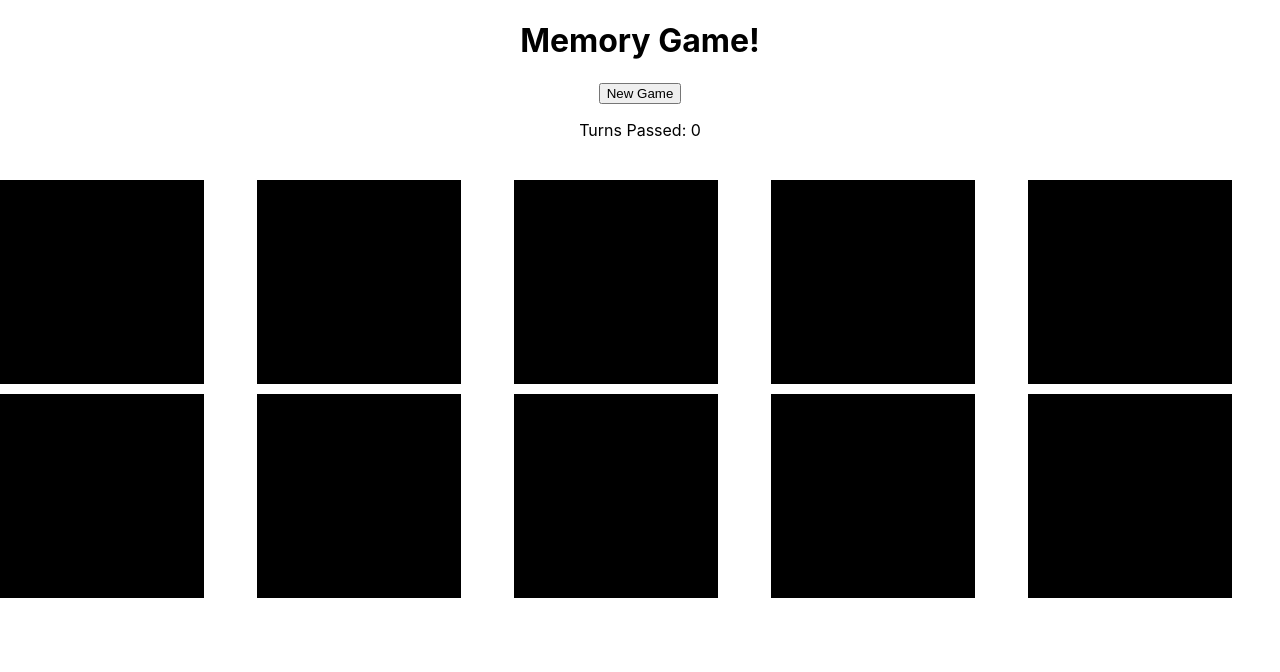
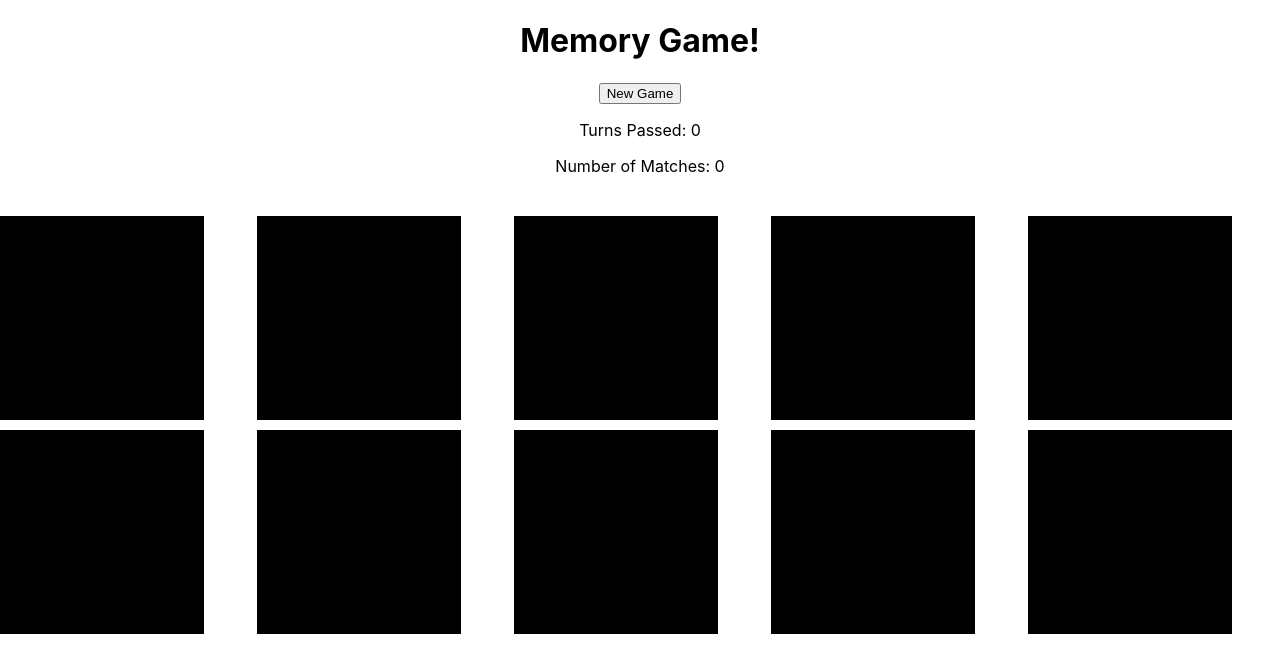
Before and after one commit to philip58/web-dev-2, a React (Create React App) app: page / in a window 1280 px wide. Shown: the top 672 px of the page. Built offline with nearby package versions, Linux system fonts and the light colour scheme.

Commit message:
display number of matches

```diff
--- a/src/App.js
+++ b/src/App.js
@@ -22,6 +22,8 @@ function App() {
   const [turnsPassed, setTurnsPassed] = useState(0);
 
   const [disableCard, setDisableCard] = useState(false);
+
+  const [numberOfMatches, setNumberOfMatches] = useState(0);
 
   const shuffle = () => {
     const newCardArray = [...cardValues, ...cardValues]
@@ -59,6 +61,7 @@ function App() {
     if (firstCard && secondCard) {
       setDisableCard(true);
       if (firstCard.src === secondCard.src) {
+        setNumberOfMatches((number) => number + 1)
         setCardsArray(cards => {
           return cards.map((Map) => {
             if(Map.src === firstCard.src && Map.src === secondCard.src)
@@ -79,11 +82,14 @@ function App() {
     }
   }, [firstCard, secondCard]);
 
+
+
   return (
     <div className="App">
       <h1>Memory Game!</h1>
       <button onClick={shuffle}>New Game</button>
       <p>Turns Passed: {turnsPassed} </p>
+      <p>Number of Matches: {numberOfMatches} </p>
 
       <div className="card-grid">
         {cardsArray.map((Map) => (
```
